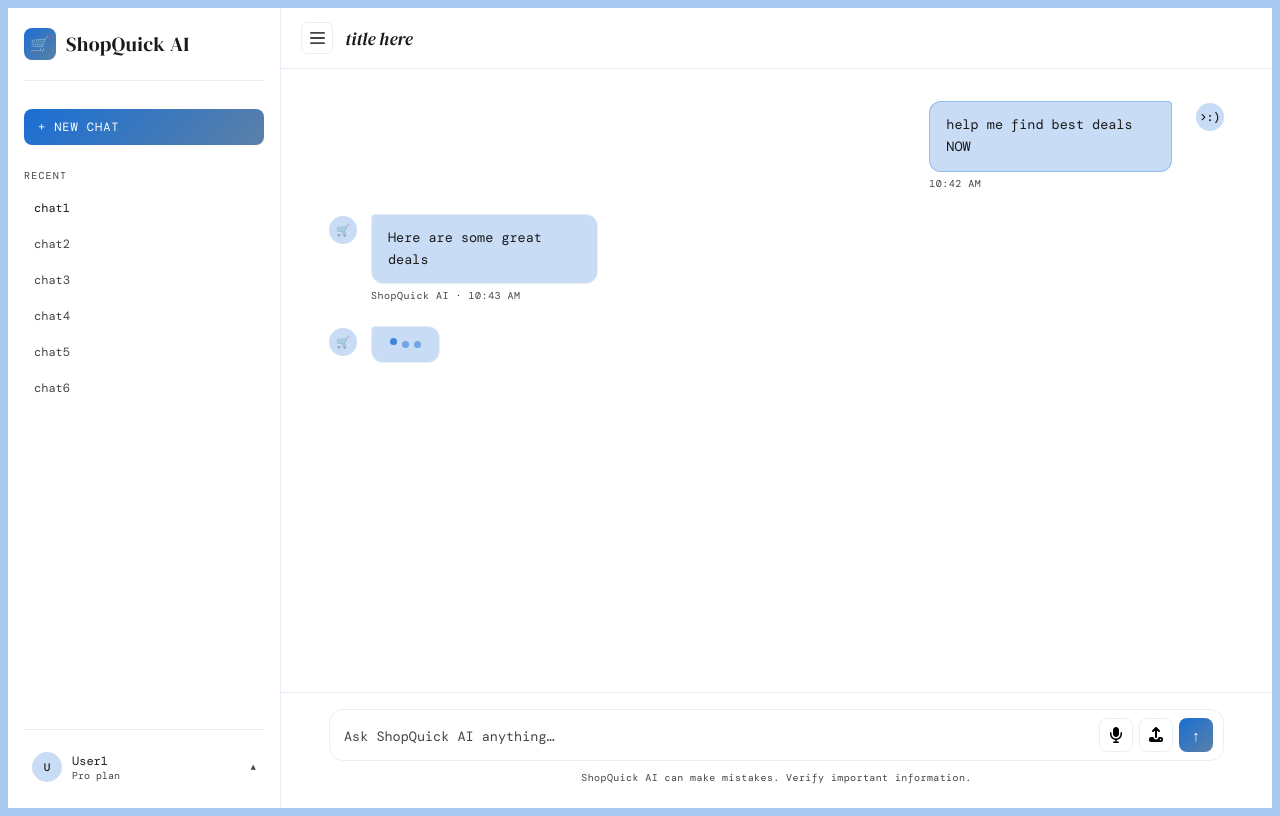
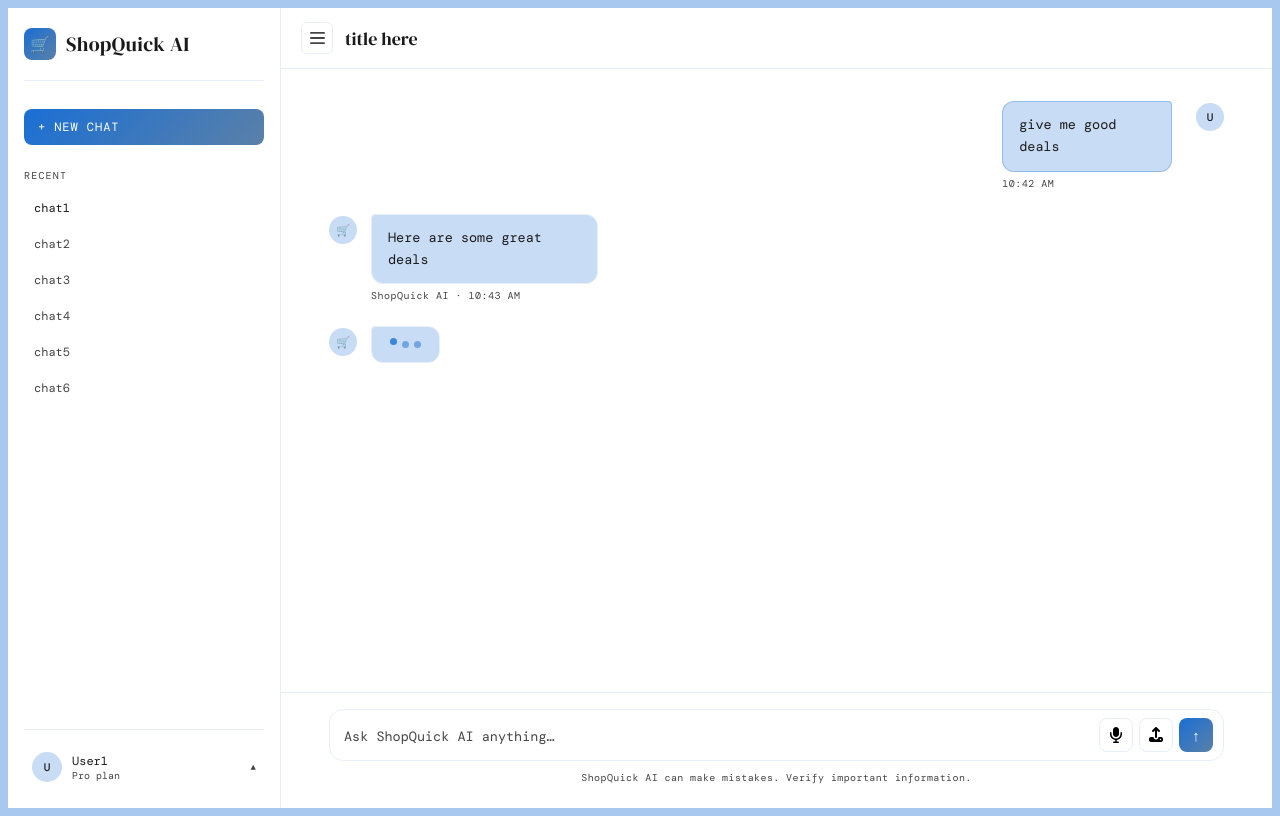
Before and after one commit to Enterprise-Pro-group/Enterprise-Pro-group, a plain HTML site: page Code and Unit Testing/main.html in a window 1280 px wide. Drawn offline with nearby package versions, Linux system fonts and the light colour scheme; a web font is replaced by a local one.

Commit message:
wednesday commit

```diff
--- a/Code and Unit Testing/main.html
+++ b/Code and Unit Testing/main.html
@@ -86,9 +86,9 @@
     <!-- messages -->
     <div class="messages" id="messages">
       <div class="message user">
-        <div class="msg-avatar user">>:)</div>
+        <div class="msg-avatar user">U</div>
         <div>
-          <div class="msg-content">help me find best deals NOW</div>
+          <div class="msg-content">give me good deals</div>
           <div class="msg-meta">10:42 AM</div>
         </div>
       </div>
--- a/Code and Unit Testing/main.js
+++ b/Code and Unit Testing/main.js
@@ -72,7 +72,7 @@
       if (!file) return;
       showMessages();
       appendUserMessage(file.name);
-      simulateReply('reading recreipt.');
+      simulateReply('reading receipt.');
       e.target.value = '';
     }
 
@@ -99,6 +99,7 @@
       document.getElementById('welcomeState').style.display = 'none';
     }
 
+    // user messages
     function appendUserMessage(text) {
       const messages = document.getElementById('messages');
       const typing = document.getElementById('typing');
@@ -106,7 +107,7 @@
       const msg = document.createElement('div');
       msg.className = 'message user';
       msg.innerHTML = `
-        <div class="msg-avatar user">>:)</div>
+        <div class="msg-avatar user">U</div>
         <div>
           <div class="msg-content">${escapeHtml(text)}</div>
           <div class="msg-meta">Just now</div>
@@ -116,6 +117,7 @@
       messages.scrollTop = messages.scrollHeight;
     }
 
+    // ai replies
     function simulateReply(text) {
       const messages = document.getElementById('messages');
       const typing = document.getElementById('typing');
--- a/Code and Unit Testing/styles.css
+++ b/Code and Unit Testing/styles.css
@@ -211,7 +211,7 @@
 
     .chat-title {
       font-family: 'DM Serif Display', serif;
-      font-size: 18px; font-style: italic;
+      font-size: 18px; font-style: normal;
       flex: 1; overflow: hidden; text-overflow: ellipsis; white-space: nowrap;
     }
 
```
